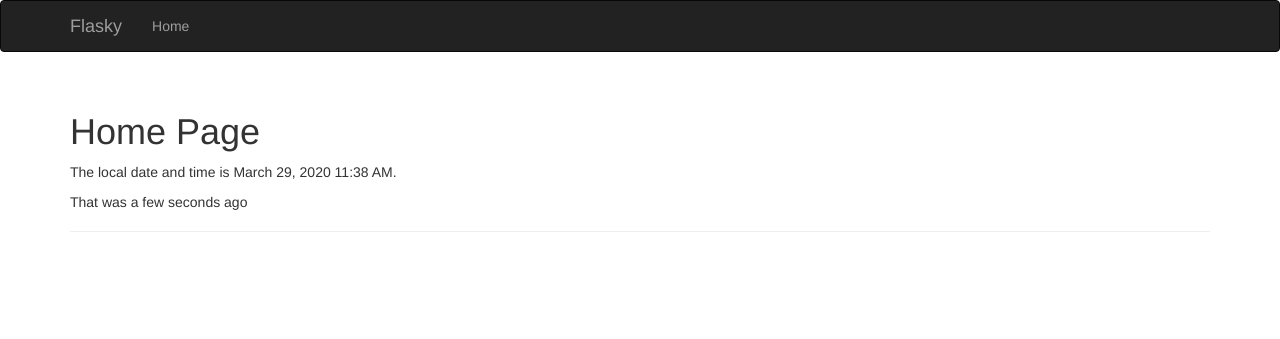
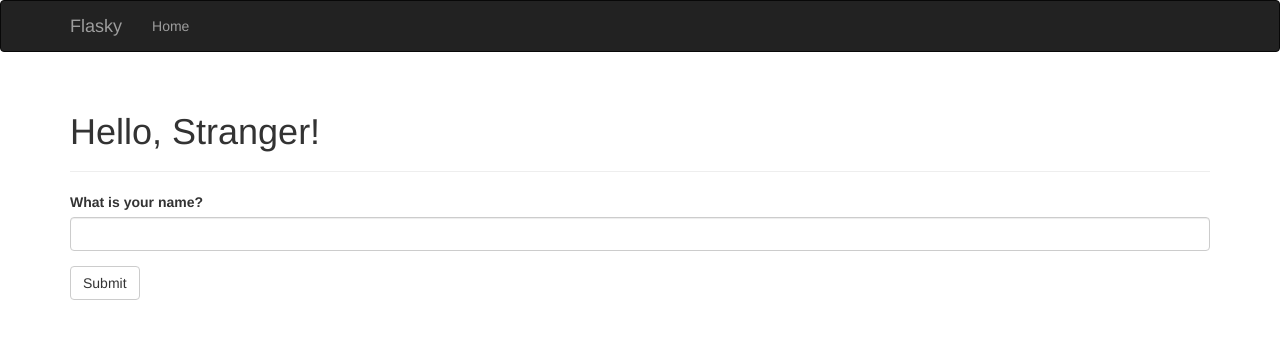
Before and after one commit to blackbaba/Python_Flask_Social_Blog_Project, a Flask app: page / in a window 1280 px wide. Shown: the top 339 px of the page. Run offline with Flask 2, Linux system fonts and the light colour scheme; some libraries are stand-ins or nearby versions.

Commit message:
Create flash notices

```diff
--- a/hello.py
+++ b/hello.py
@@ -1,7 +1,8 @@
-from flask import Flask, render_template
+from flask import Flask, render_template, session, redirect, url_for, flash
 from flask_bootstrap import Bootstrap
 from flask_moment import Moment
 from datetime import datetime
+
 from flask_wtf import FlaskForm
 from wtforms import StringField, SubmitField
 from wtforms.validators import DataRequired
@@ -11,10 +12,17 @@ app.config['SECRET_KEY'] = 'hard to guess string aha..'
 bootstrap = Bootstrap(app)
 moment = Moment(app)
 
-# Root route
-@app.route('/')
+# Form POST route
+@app.route('/', methods=['GET', 'POST'])
 def index():
-    return render_template('index.html', current_time=datetime.utcnow())
+    form = NameForm()
+    if form.validate_on_submit():
+        old_name = session.get('name')
+        if old_name is not None and old_name != form.name.data:
+            flash('Looks like you have changed your name!')
+        session['name'] = form.name.data
+        return redirect(url_for('index'))
+    return render_template('index.html', form=form, name=session.get('name'))
 
 
 # User route
--- a/templates/base.html
+++ b/templates/base.html
@@ -1,19 +1,16 @@
-{% extends "bootstrap/base.html" %}
-
-{% block title %}
-Flasky
-{% endblock title %}
-
-{% block head %}
-{{ super() }}
-<link rel="shortcut icon" href="{{ url_for('static', filename='favicon.ico') }}"
- type="image/x-icon">
-<link rel="icon" href="{{ url_for('static', filename='favicon.ico') }}"
- type="image/x-icon">
-{% endblock %}
-
-
-{% block navbar %}
+{% extends "bootstrap/base.html" %} {% block title %} Flasky {% endblock title
+%} {% block head %} {{ super() }}
+<link
+  rel="shortcut icon"
+  href="{{ url_for('static', filename='favicon.ico') }}"
+  type="image/x-icon"
+/>
+<link
+  rel="icon"
+  href="{{ url_for('static', filename='favicon.ico') }}"
+  type="image/x-icon"
+/>
+{% endblock %} {% block navbar %}
 <div class="navbar navbar-inverse" role="navigation">
   <div class="container">
     <div class="navbar-header">
@@ -37,16 +34,14 @@ Flasky
     </div>
   </div>
 </div>
-{% endblock navbar %}
-
-{% block content %}
+{% endblock navbar %} {% block content %}
 <div class="container">
-  {% block page_content %}
-  {% endblock %}
+  {% for message in get_flashed_messages() %}
+  <div class="alert alert-warning">
+    <button type="button" class="close" data-dismiss="alert">&times;</button>
+    {{ message }}
+  </div>
+  {% endfor %} {% block page_content %}{% endblock %}
 </div>
-{% endblock %}
-
-{% block scripts %}
-  {{ super() }}
-  {{moment.include_moment()}}
-{% endblock scripts %}
+{% endblock %} {% block scripts %} {{ super() }} {{moment.include_moment()}} {%
+endblock scripts %}
--- a/templates/index.html
+++ b/templates/index.html
@@ -1,7 +1,9 @@
-{% extends "base.html" %} {% block page_content %}
+{% extends "base.html" %}
+{% import "bootstrap/wtf.html" as wtf %}
+{% block title %}Flasky{% endblock %}
+{% block page_content %}
 <div class="page-header">
-  <h1>Home Page</h1>
-  <p>The local date and time is {{ moment(current_time).format('LLL') }}.</p>
-  <p>That was {{ moment(current_time).fromNow(refresh=True) }}</p>
+ <h1>Hello, {% if name %}{{ name }}{% else %}Stranger{% endif %}!</h1>
 </div>
+{{ wtf.quick_form(form) }}
 {% endblock %}
--- a/templates/user.html
+++ b/templates/user.html
@@ -1,6 +1,6 @@
 {% extends "base.html" %}
+
 {% block title %}Flasky{% endblock %}
-
 {% block page_content %}
 
 <div class="page-header">
```
